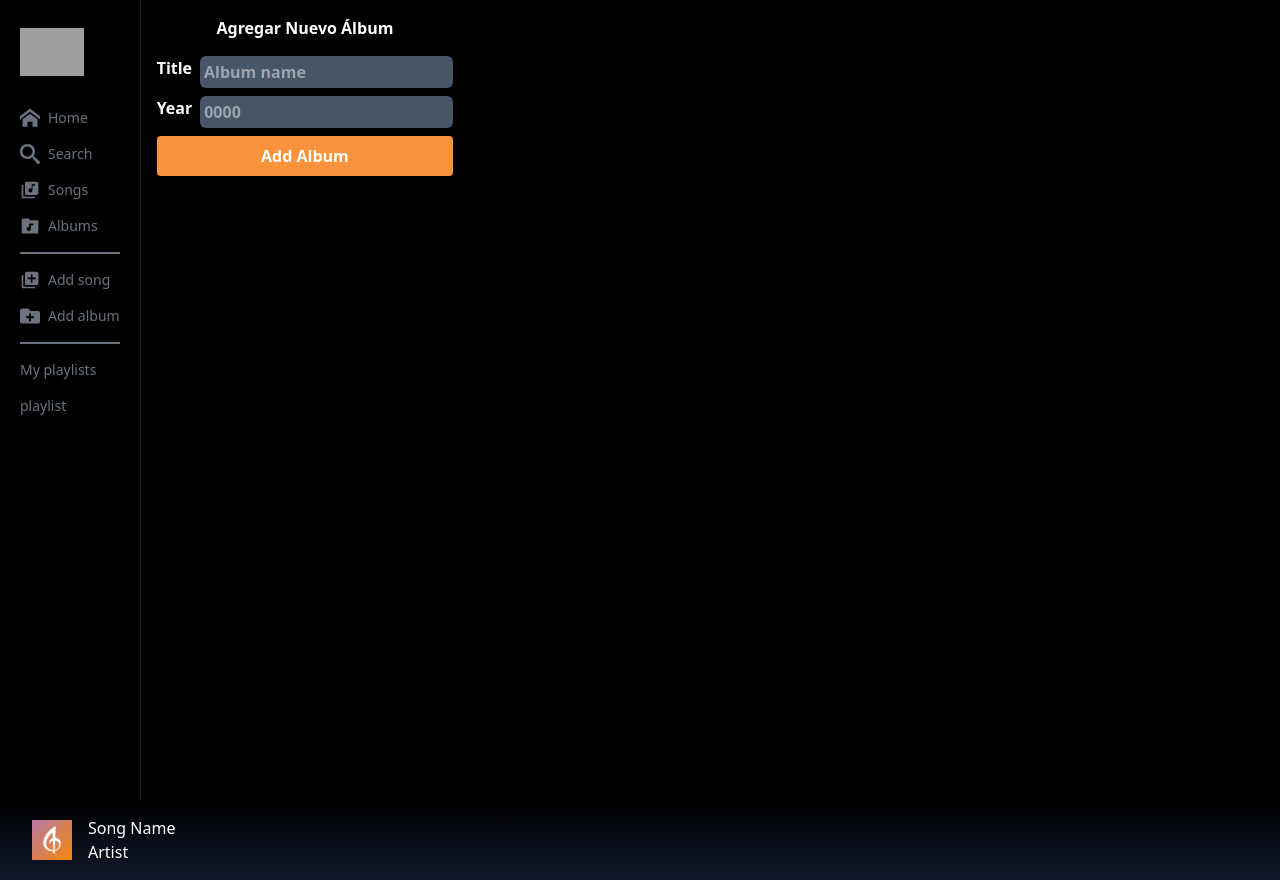
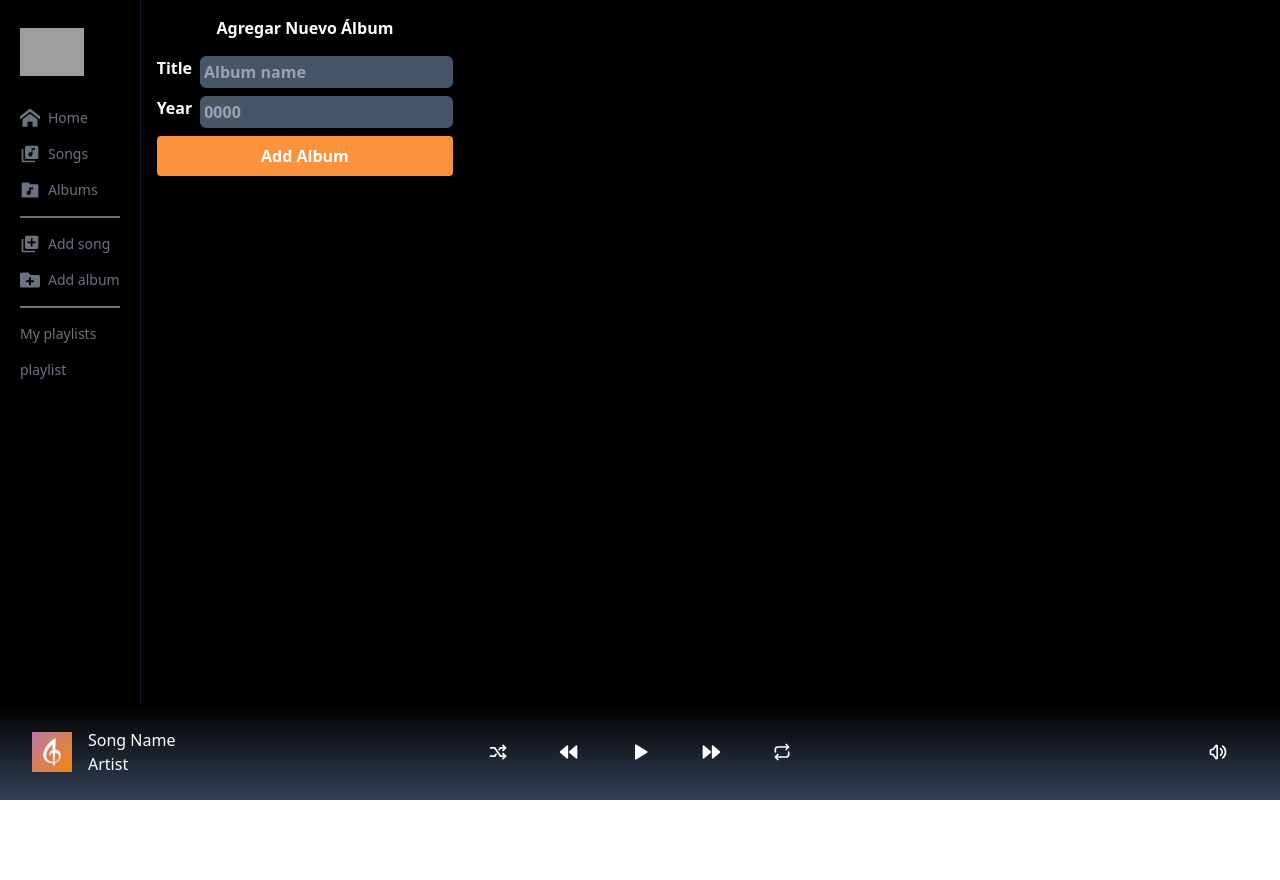
Before and after one commit to tomasild/glist-app, a React (Vite) app: page /add-album in a window 1280 px wide. After the commit the page ends 800 px from the top, so only its background shows below. Built offline with nearby package versions, Linux system fonts and the light colour scheme; grey boxes are pictures that could not be loaded.

Commit message:
change music player and sidebar

```diff
--- a/src/components/MusicPlayer.jsx
+++ b/src/components/MusicPlayer.jsx
@@ -1,10 +1,23 @@
 import React from "react";
+import {
+  TbSwitch2,
+  TbPlayerTrackPrevFilled,
+  TbPlayerTrackNextFilled,
+  TbPlayerPlayFilled,
+  TbPlayerStopFilled,
+  TbRepeat,
+  TbVolume,
+  TbVolumeOff,
+  TbVolume2,
+} from "react-icons/tb";
+
+
 
 function MusicPlayer() {
   return (
     <div
-      className="h-20 bg-gradient-to-b from-black to-slate-900
-      grid grid-cols-3 text-xs md:text-base px-2 md:px-8"
+      className="h-24 bg-gradient-to-b from-black to-slate-700
+      grid grid-cols-3 text-xs md:text-base px-2 md:px-8 fixed bottom-0 w-screen"
     >
       {/* LEFT  */}
       <div className="flex items-center space-x-4">
@@ -19,8 +32,17 @@ function MusicPlayer() {
         </div>
       </div>
       {/* CENTER  */}
-
+      <div className="flex items-center justify-evenly">
+        <TbSwitch2 className="button" />
+        <TbPlayerTrackPrevFilled className="button" />
+        <TbPlayerPlayFilled className="button" />
+        <TbPlayerTrackNextFilled className="button" />
+        <TbRepeat className="button" />
+      </div>
       {/* RIGHT  */}
+      <div className="flex items-center justify-end mr-5">
+        <TbVolume className="button"/>
+      </div>
     </div>
   );
 }
--- a/src/components/SideBar.jsx
+++ b/src/components/SideBar.jsx
@@ -29,13 +29,13 @@ function SideBar() {
           <ImHome className="h-5 w-5" />
           <p>Home</p>
         </Link>
-        <Link
+        {/* <Link
           to="/search"
           className="flex space-x-2 items-center hover:text-white"
         >
           <ImSearch className="h-5 w-5" />
           <p>Search</p>
-        </Link>
+        </Link> */}
         <Link
           to="/song-list"
           className="flex space-x-2 items-center hover:text-white"
--- a/src/forms/AddSongForm.jsx
+++ b/src/forms/AddSongForm.jsx
@@ -30,11 +30,12 @@ const AddSongForm = () => {
     if (archivo) {
       setArchivoSeleccionado(archivo);
 
-      // Leer el contenido del archivo como un buffer
+      // Leer el contenido del archivo como un blob
       const fileReader = new FileReader();
       fileReader.onload = () => {
         const buffer = fileReader.result;
-        setArchivoBuffer(buffer);
+        const blob = new Blob([new Uint8Array(buffer)]); // Convertir el buffer a Blob
+        setArchivoBuffer(blob);
       };
       fileReader.readAsArrayBuffer(archivo);
 
@@ -66,16 +67,13 @@ const AddSongForm = () => {
     formData.append("title", titulo);
     formData.append("albumId", albumId);
     formData.append("duration", duracion);
-
-    // Aquí se envía el archivo como un buffer, en lugar de usar 'archivoSeleccionado'
-    formData.append("audioFile", new Blob([archivoBuffer]));
+    formData.append("audioFile", archivoBuffer, archivoSeleccionado.name);
 
     try {
-      const response = await axios.post("http://localhost:3000/api/songs", formData, {
-        headers: {
-          "Content-Type": "multipart/form-data",
-        },
-      });
+      const response = await axios.post(
+        "http://localhost:3000/api/songs",
+        formData
+      );
 
       console.log("Canción agregada:", response.data);
 
--- a/src/index.css
+++ b/src/index.css
@@ -1,3 +1,9 @@
 @tailwind base;
 @tailwind components;
 @tailwind utilities;
+
+@layer components {
+    .button {
+        @apply h-5 w-5 cursor-pointer hover:scale-125 transition transform duration-100 ease-out;
+    }
+}
```
Also changed, not shown: src/pages/AlbumDetails.jsx (+24 -2 lines).
